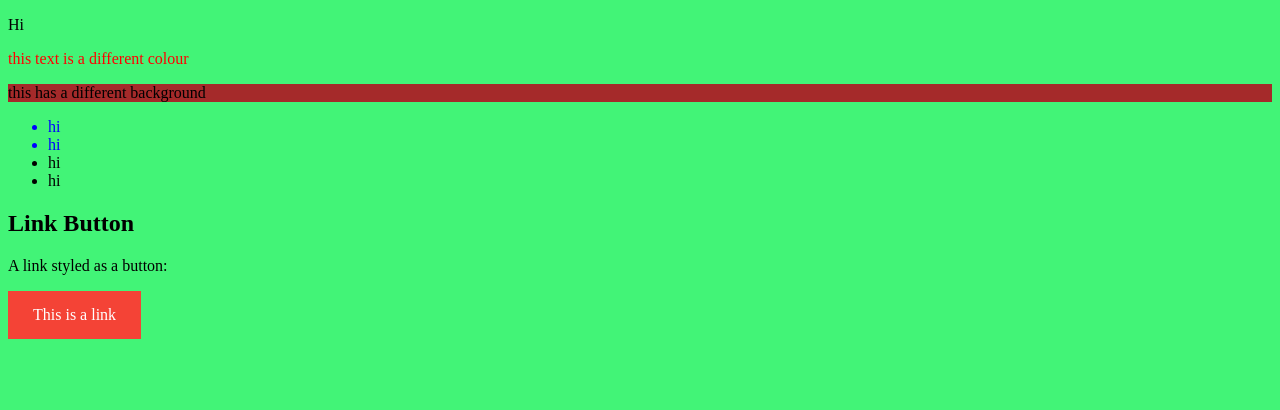
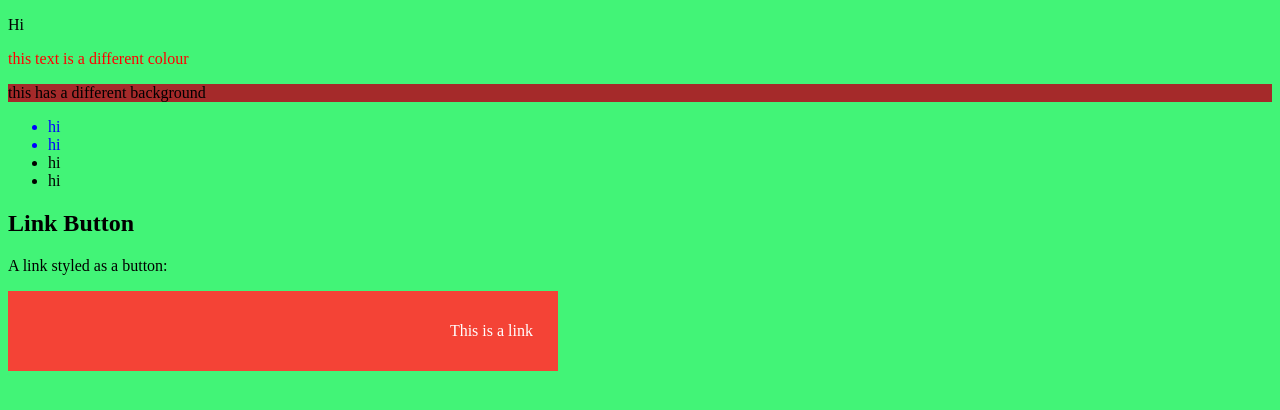
Before and after one commit to roberttootill98/Scheduling-app, a plain HTML site: page client/index.html in a window 1280 px wide. Drawn offline with Linux system fonts and the light colour scheme.

Commit message:
text align demo

```diff
--- a/client/css/index.css
+++ b/client/css/index.css
@@ -16,6 +16,10 @@ body {
   color: blue;
 }
 
+#link {
+  text-align: right;
+}
+
 a:link, a:visited {
   background-color: #f44336;
   color: white;
@@ -23,6 +27,7 @@ a:link, a:visited {
   text-align: center;
   text-decoration: none;
   display: inline-block;
+  width: 500px;
 }
 
 a:hover, a:active {
--- a/client/index.html
+++ b/client/index.html
@@ -21,7 +21,9 @@
 
   <h2>Link Button</h2>
   <p>A link styled as a button:</p>
-  <a href="default.asp" target="_blank">This is a link</a>
+  <a href="default.asp" target="_blank">
+    <p id="link">This is a link</p>
+  </a>
 </body>
 
 <!-- yeet -->
```
